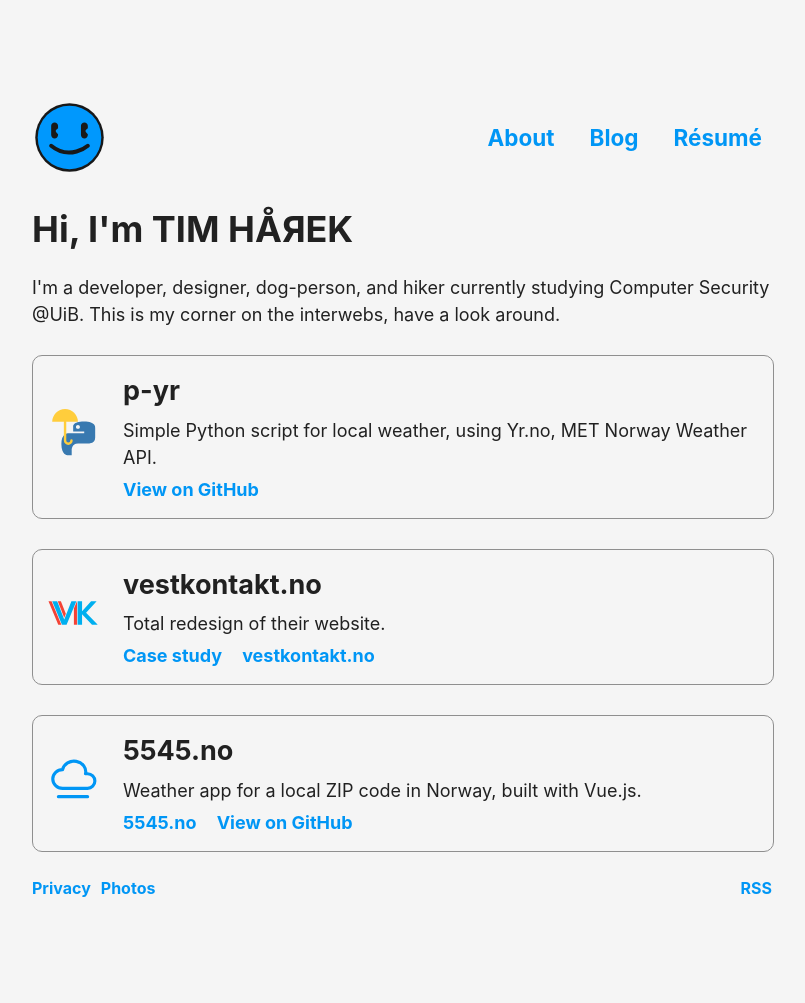
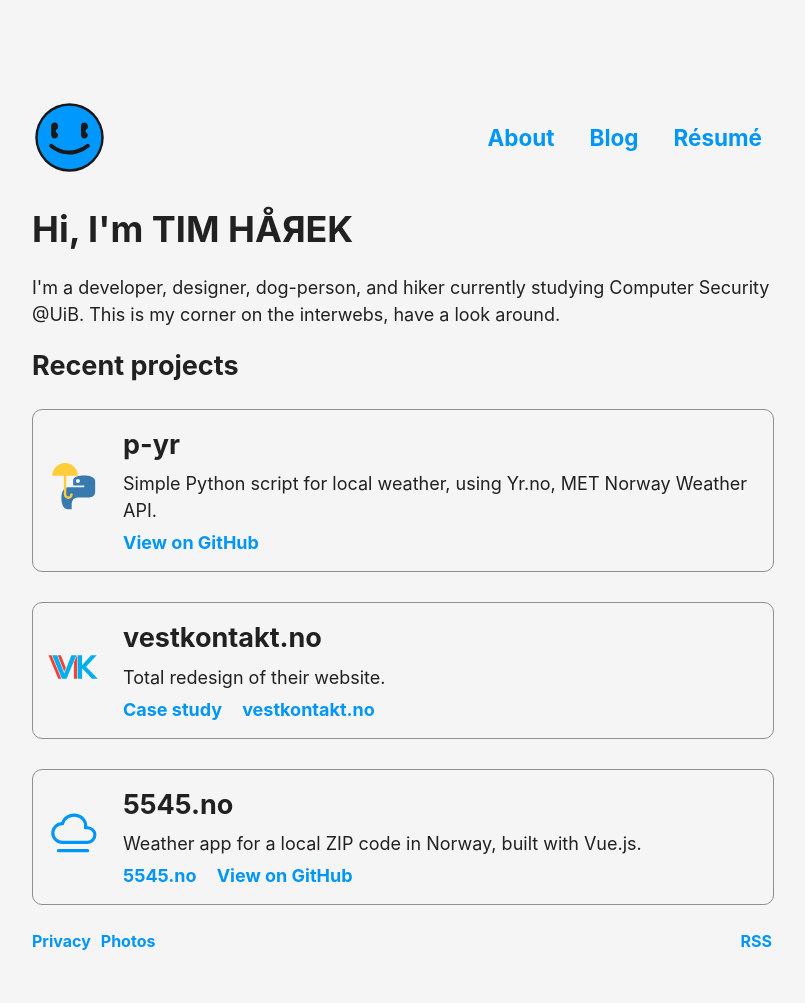
Before and after one commit to timharek/timharek.no, a Jekyll site: the page built from index.html, in a window 1280 px wide. Shown: the whole page, without its empty margins (238-1043 px from the left). Built offline with Jekyll 4.4.1, drawn with Linux system fonts in a browser that asks for light colours; before the commit the page ends 950 px from its top, so only the background shows below that.

Commit message:
chore: Added heading for "recent projects"
- Also updated the heading order, h1->h2->h3

```diff
--- a/assets/_sass/base/_base.scss
+++ b/assets/_sass/base/_base.scss
@@ -45,8 +45,6 @@ body {
 
         .content {
             .intro {
-                margin-bottom: 1.5em;
-
                 .name {
                     text-transform: uppercase;
                     .r {
--- a/assets/_sass/layouts/_blog.scss
+++ b/assets/_sass/layouts/_blog.scss
@@ -36,11 +36,4 @@ article {
             }
         }
     }
-    h1,
-    h2,
-    h3,
-    h4,
-    h5 {
-        color: $primary-color;
-    }
 }
--- a/assets/_sass/layouts/_projects.scss
+++ b/assets/_sass/layouts/_projects.scss
@@ -1,6 +1,10 @@
 .projects {
 	display: flex;
 	flex-direction: column;
+
+    h2 {
+        margin-top: 0;
+    }
 
 	.project {
 		width: calc(100% - 30px);
@@ -25,7 +29,8 @@
 		}
 
 		.desc {
-			h1 {
+			h3 {
+                margin-top: 0;
 				font-size: 1.5rem;
 				margin-bottom: 5px;
 			}
--- a/index.html
+++ b/index.html
@@ -10,11 +10,12 @@ layout: default
         <p>{{ site.description }}</p>
     </div>
     <div class="projects">
+        <h2>Recent projects</h2>
         {% for project in site.data.projects %}
         <div class="project">
             <div class="logo"><img src="{{ project.svg | default: "/assets/img/error.svg" | relative_url }}" alt="{{ project.name }} logo"></div>
             <div class="desc">
-                <h1>{{ project.name }}</h1>
+                <h3>{{ project.name }}</h3>
                 <p>{{ project.desc }}</p>
                 {% if project.casestudy %}
                 <a href="projects/{{ project.casestudy }}">Case study</a>
```
